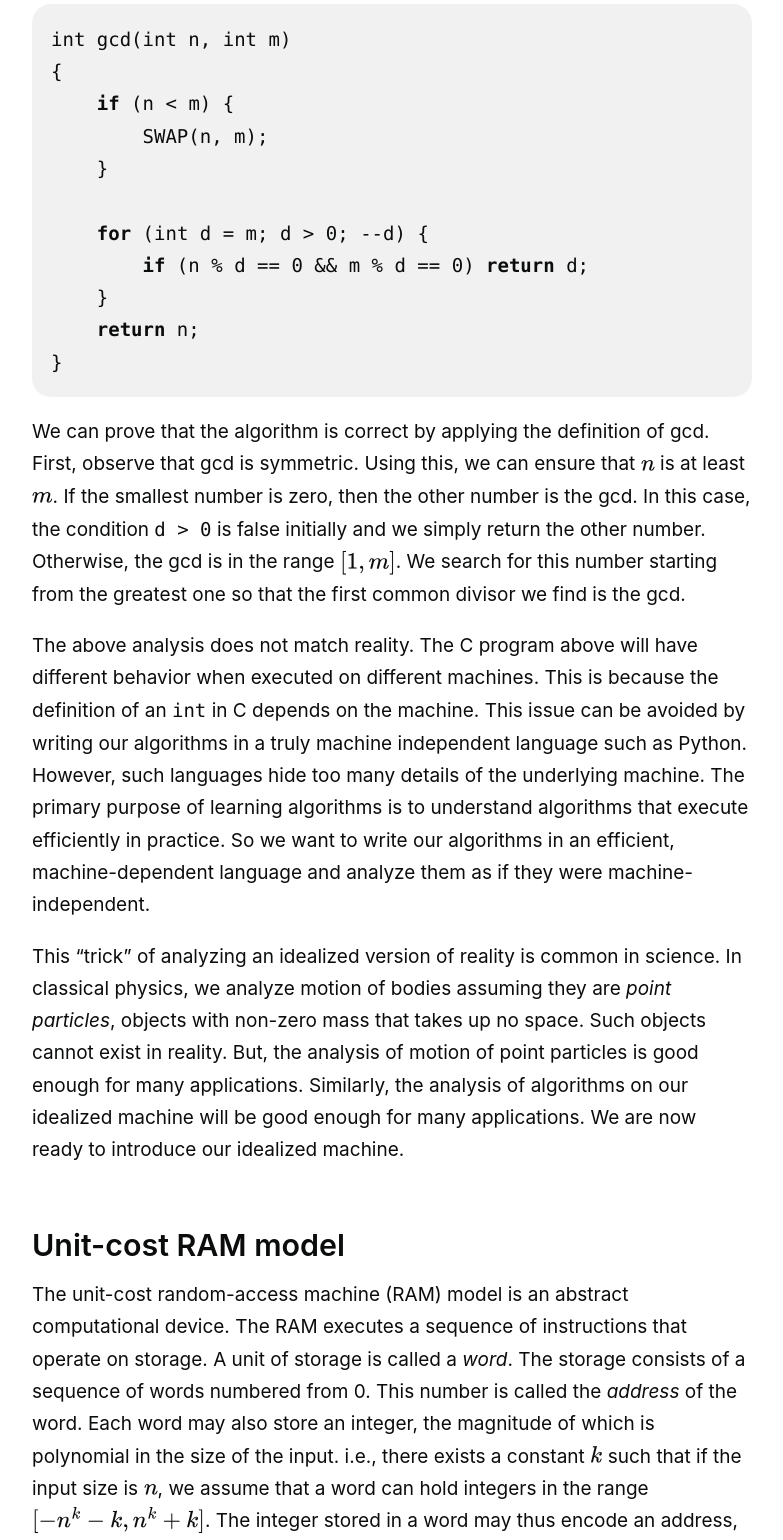
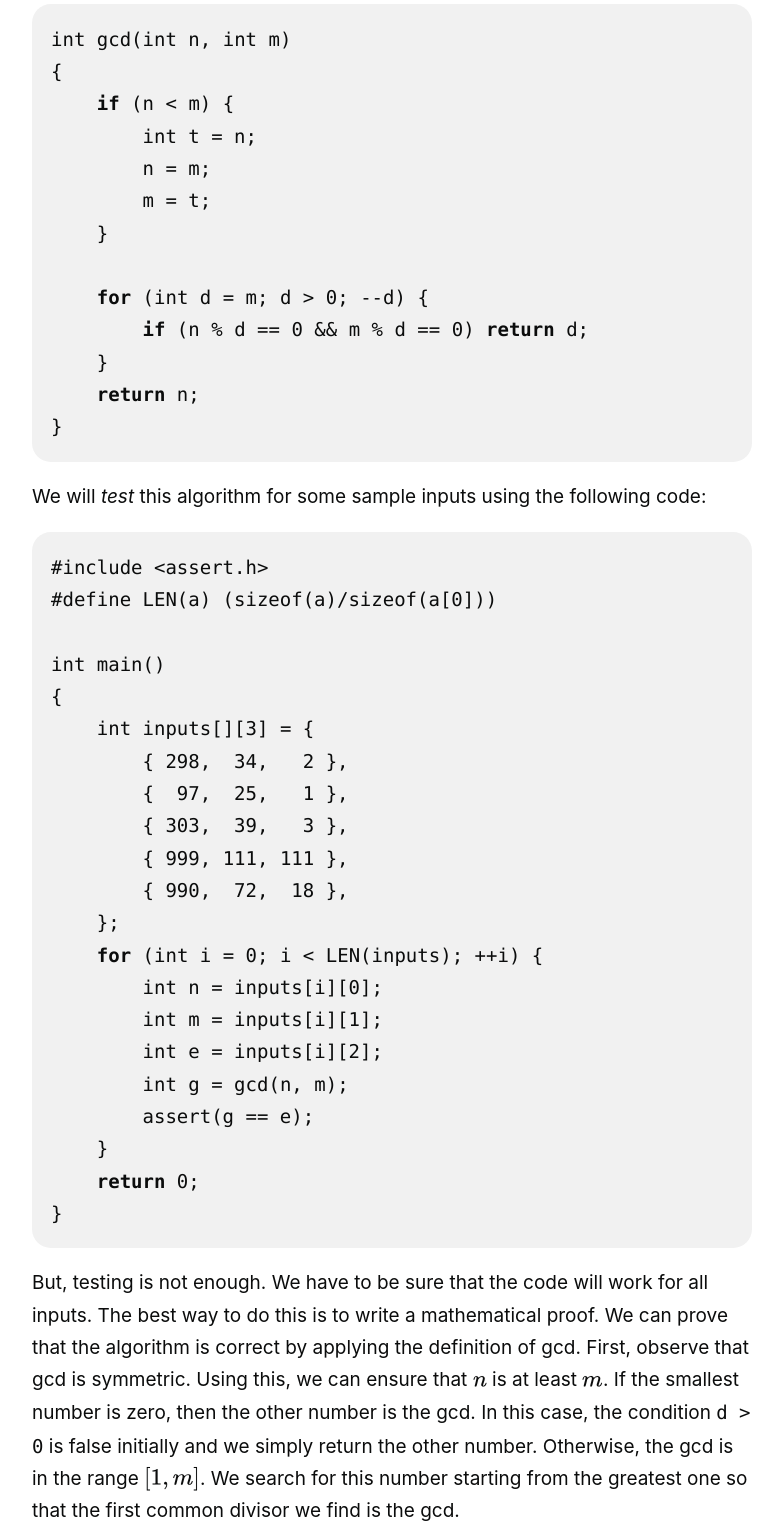
Before and after one commit to balu/balu.github.io, a plain HTML site: page dsa/machines-and-computation/algorithms/index.html in a window 1280 px wide. Shown: the part 959-2499 px from the top of the page, without its empty margins (248-1031 px from the left). Drawn offline with nearby package versions, Linux system fonts and the light colour scheme.

Commit message:
ToC updates

```diff
--- a/dsa/machines-and-computation/algorithms/index.html
+++ b/dsa/machines-and-computation/algorithms/index.html
@@ -49,10 +49,13 @@
 <dd>The largest number \(d\) that divides both \(n\) and \(m\) evenly.</dd>
 </dl>
 <p>The first algorithm for this problem, which we call the <em>naive gcd algorithm</em>, tests each possible divisor starting from the maximum.</p>
-<div class="highlight"><pre tabindex="0" class="chroma"><code class="language-c" data-lang="c"><span class="line"><span class="cl"><span class="kt">int</span> <span class="nf">gcd</span><span class="p">(</span><span class="kt">int</span> <span class="n">n</span><span class="p">,</span> <span class="kt">int</span> <span class="n">m</span><span class="p">)</span>
+<p><a id="code-snippet--gcd"></a></p>
+<div class="highlight"><pre tabindex="0" class="chroma"><code class="language-C" data-lang="C"><span class="line"><span class="cl"><span class="kt">int</span> <span class="nf">gcd</span><span class="p">(</span><span class="kt">int</span> <span class="n">n</span><span class="p">,</span> <span class="kt">int</span> <span class="n">m</span><span class="p">)</span>
 </span></span><span class="line"><span class="cl"><span class="p">{</span>
 </span></span><span class="line"><span class="cl">    <span class="k">if</span> <span class="p">(</span><span class="n">n</span> <span class="o">&lt;</span> <span class="n">m</span><span class="p">)</span> <span class="p">{</span>
-</span></span><span class="line"><span class="cl">        <span class="nf">SWAP</span><span class="p">(</span><span class="n">n</span><span class="p">,</span> <span class="n">m</span><span class="p">);</span>
+</span></span><span class="line"><span class="cl">        <span class="kt">int</span> <span class="n">t</span> <span class="o">=</span> <span class="n">n</span><span class="p">;</span>
+</span></span><span class="line"><span class="cl">        <span class="n">n</span> <span class="o">=</span> <span class="n">m</span><span class="p">;</span>
+</span></span><span class="line"><span class="cl">        <span class="n">m</span> <span class="o">=</span> <span class="n">t</span><span class="p">;</span>
 </span></span><span class="line"><span class="cl">    <span class="p">}</span>
 </span></span><span class="line"><span class="cl">
 </span></span><span class="line"><span class="cl">    <span class="k">for</span> <span class="p">(</span><span class="kt">int</span> <span class="n">d</span> <span class="o">=</span> <span class="n">m</span><span class="p">;</span> <span class="n">d</span> <span class="o">&gt;</span> <span class="mi">0</span><span class="p">;</span> <span class="o">--</span><span class="n">d</span><span class="p">)</span> <span class="p">{</span>
@@ -60,7 +63,30 @@
 </span></span><span class="line"><span class="cl">    <span class="p">}</span>
 </span></span><span class="line"><span class="cl">    <span class="k">return</span> <span class="n">n</span><span class="p">;</span>
 </span></span><span class="line"><span class="cl"><span class="p">}</span>
-</span></span></code></pre></div><p>We can prove that the algorithm is correct by applying the definition of gcd. First, observe that gcd is symmetric. Using this, we can ensure that \(n\) is at least \(m\). If the smallest number is zero, then the other number is the gcd. In this case, the condition <code>d &gt; 0</code> is false initially and we simply return the other number. Otherwise, the gcd is in the range \([1, m]\). We search for this number starting from the greatest one so that the first common divisor we find is the gcd.</p>
+</span></span></code></pre></div><p>We will <em>test</em> this algorithm for some sample inputs using the following code:</p>
+<p><a id="code-snippet--gcdtest"></a></p>
+<div class="highlight"><pre tabindex="0" class="chroma"><code class="language-C" data-lang="C"><span class="line"><span class="cl"><span class="cp">#include</span> <span class="cpf">&lt;assert.h&gt;</span><span class="cp">
+</span></span></span><span class="line"><span class="cl"><span class="cp">#define LEN(a) (sizeof(a)/sizeof(a[0]))
+</span></span></span><span class="line"><span class="cl"><span class="cp"></span>
+</span></span><span class="line"><span class="cl"><span class="kt">int</span> <span class="nf">main</span><span class="p">()</span>
+</span></span><span class="line"><span class="cl"><span class="p">{</span>
+</span></span><span class="line"><span class="cl">    <span class="kt">int</span> <span class="n">inputs</span><span class="p">[][</span><span class="mi">3</span><span class="p">]</span> <span class="o">=</span> <span class="p">{</span>
+</span></span><span class="line"><span class="cl">        <span class="p">{</span> <span class="mi">298</span><span class="p">,</span>  <span class="mi">34</span><span class="p">,</span>   <span class="mi">2</span> <span class="p">},</span>
+</span></span><span class="line"><span class="cl">        <span class="p">{</span>  <span class="mi">97</span><span class="p">,</span>  <span class="mi">25</span><span class="p">,</span>   <span class="mi">1</span> <span class="p">},</span>
+</span></span><span class="line"><span class="cl">        <span class="p">{</span> <span class="mi">303</span><span class="p">,</span>  <span class="mi">39</span><span class="p">,</span>   <span class="mi">3</span> <span class="p">},</span>
+</span></span><span class="line"><span class="cl">        <span class="p">{</span> <span class="mi">999</span><span class="p">,</span> <span class="mi">111</span><span class="p">,</span> <span class="mi">111</span> <span class="p">},</span>
+</span></span><span class="line"><span class="cl">        <span class="p">{</span> <span class="mi">990</span><span class="p">,</span>  <span class="mi">72</span><span class="p">,</span>  <span class="mi">18</span> <span class="p">},</span>
+</span></span><span class="line"><span class="cl">    <span class="p">};</span>
+</span></span><span class="line"><span class="cl">    <span class="k">for</span> <span class="p">(</span><span class="kt">int</span> <span class="n">i</span> <span class="o">=</span> <span class="mi">0</span><span class="p">;</span> <span class="n">i</span> <span class="o">&lt;</span> <span class="nf">LEN</span><span class="p">(</span><span class="n">inputs</span><span class="p">);</span> <span class="o">++</span><span class="n">i</span><span class="p">)</span> <span class="p">{</span>
+</span></span><span class="line"><span class="cl">        <span class="kt">int</span> <span class="n">n</span> <span class="o">=</span> <span class="n">inputs</span><span class="p">[</span><span class="n">i</span><span class="p">][</span><span class="mi">0</span><span class="p">];</span>
+</span></span><span class="line"><span class="cl">        <span class="kt">int</span> <span class="n">m</span> <span class="o">=</span> <span class="n">inputs</span><span class="p">[</span><span class="n">i</span><span class="p">][</span><span class="mi">1</span><span class="p">];</span>
+</span></span><span class="line"><span class="cl">        <span class="kt">int</span> <span class="n">e</span> <span class="o">=</span> <span class="n">inputs</span><span class="p">[</span><span class="n">i</span><span class="p">][</span><span class="mi">2</span><span class="p">];</span>
+</span></span><span class="line"><span class="cl">        <span class="kt">int</span> <span class="n">g</span> <span class="o">=</span> <span class="nf">gcd</span><span class="p">(</span><span class="n">n</span><span class="p">,</span> <span class="n">m</span><span class="p">);</span>
+</span></span><span class="line"><span class="cl">        <span class="nf">assert</span><span class="p">(</span><span class="n">g</span> <span class="o">==</span> <span class="n">e</span><span class="p">);</span>
+</span></span><span class="line"><span class="cl">    <span class="p">}</span>
+</span></span><span class="line"><span class="cl">    <span class="k">return</span> <span class="mi">0</span><span class="p">;</span>
+</span></span><span class="line"><span class="cl"><span class="p">}</span>
+</span></span></code></pre></div><p>But, testing is not enough. We have to be sure that the code will work for all inputs. The best way to do this is to write a mathematical proof. We can prove that the algorithm is correct by applying the definition of gcd. First, observe that gcd is symmetric. Using this, we can ensure that \(n\) is at least \(m\). If the smallest number is zero, then the other number is the gcd. In this case, the condition <code>d &gt; 0</code> is false initially and we simply return the other number. Otherwise, the gcd is in the range \([1, m]\). We search for this number starting from the greatest one so that the first common divisor we find is the gcd.</p>
 <p>The above analysis does not match reality. The C program above will have different behavior when executed on different machines. This is because the definition of an <code>int</code> in C depends on the machine. This issue can be avoided by writing our algorithms in a truly machine independent language such as Python. However, such languages hide too many details of the underlying machine. The primary purpose of learning algorithms is to understand algorithms that execute efficiently in practice. So we want to write our algorithms in an efficient, machine-dependent language and analyze them as if they were machine-independent.</p>
 <p>This &ldquo;trick&rdquo; of analyzing an idealized version of reality is common in science. In classical physics, we analyze motion of bodies assuming they are <em>point particles</em>, objects with non-zero mass that takes up no space. Such objects cannot exist in reality. But, the analysis of motion of point particles is good enough for many applications. Similarly, the analysis of algorithms on our idealized machine will be good enough for many applications. We are now ready to introduce our idealized machine.</p>
 <h2 id="unit-cost-ram-model">Unit-cost RAM model</h2>
```
Also changed, not shown: teaching/theory-of-computing-2024/index.html (+5 -0 lines).
